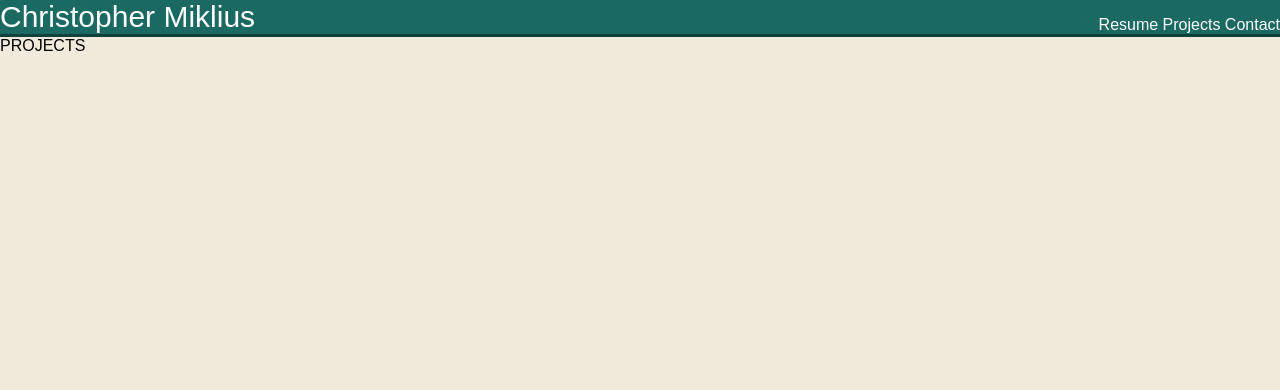
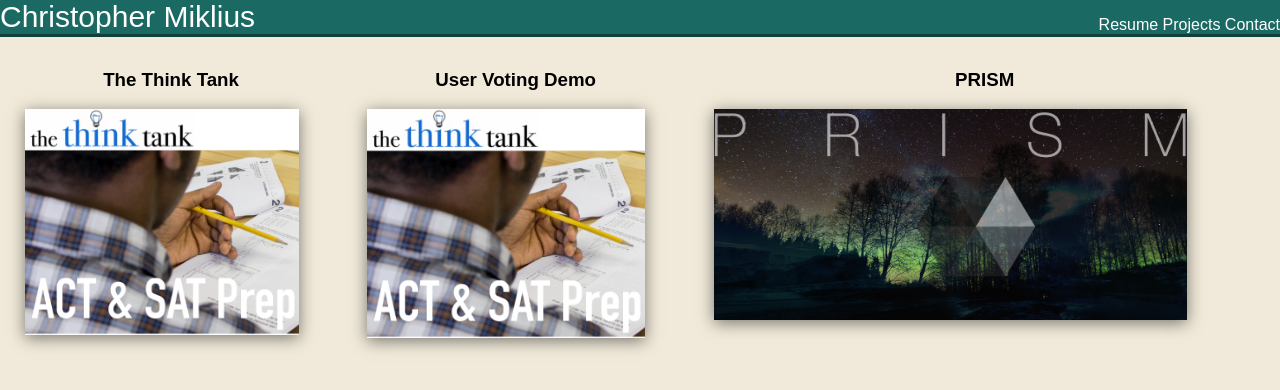
Before and after one commit to ChrisMIX/PersonalSite2018, a Rails app: page /projects in a window 1280 px wide. Shown: the top 390 px of the page. Run offline with Rails 7, Linux system fonts and the light colour scheme; some libraries are stand-ins or nearby versions.

Commit message:
fill out projects page with images and titles

```diff
--- a/portfolio/app/assets/stylesheets/welcome_stylesheet.css
+++ b/portfolio/app/assets/stylesheets/welcome_stylesheet.css
@@ -114,3 +114,22 @@ form{
   color: white;
   text-decoration: none;
 }
+
+.project img{
+  width: 80%;
+  margin-left: 25px;
+  box-shadow: 0px 3px 15px rgba(0,0,0,0.5);
+}
+
+.project{
+  display: table-cell;
+}
+
+.project h3{
+  text-align: center;
+}
+
+.row{
+  display: table;
+  width: 100%;
+}
--- a/portfolio/app/views/welcome/projects.html.erb
+++ b/portfolio/app/views/welcome/projects.html.erb
@@ -10,4 +10,17 @@
   </p>
 </div>
 
-PROJECTS
+<div class="row">
+  <div class="project">
+    <h3>The Think Tank</h3>
+    <img align="center" src="assets/ThinkTank.png">
+  </div>
+  <div class="project">
+    <h3>User Voting Demo</h3>
+    <img src="assets/ThinkTank.png">
+  </div>
+  <div class="project">
+    <h3>PRISM</h3>
+    <img src="assets/PRISM.png">
+  </div>
+</div>
```
Also changed, not shown: portfolio/app/assets/images/PRISM.png (added), portfolio/app/assets/images/ThinkTank.png (added).
